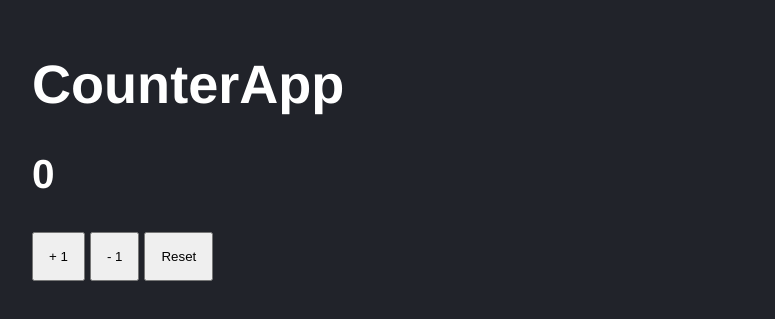
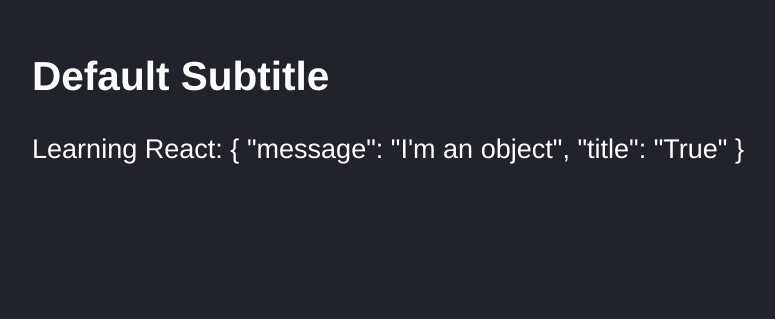
Before and after one commit to Alejoboga20/vite-counter-app, a React app: page / in a window 1280 px wide. Shown: the part 131-450 px from the top of the page, without its empty margins (116-891 px from the left). Built offline with nearby package versions, Linux system fonts and the light colour scheme; the HTML template or start-up script is replaced by a standard one.

Commit message:
Switch to first app

```diff
--- a/package.json
+++ b/package.json
@@ -5,7 +5,8 @@
 	"scripts": {
 		"dev": "vite",
 		"build": "vite build",
-    "preview": "vite preview"
+		"preview": "vite preview",
+		"test": "jest --watchAll"
 	},
 	"dependencies": {
 		"prop-types": "^15.8.1",
--- a/src/App.jsx
+++ b/src/App.jsx
@@ -1,6 +1,6 @@
-import { CounterApp } from './CounterApp';
-//import { FirstApp } from './FirstApp';
+// import { CounterApp } from './CounterApp';
+import { FirstApp } from './FirstApp';
 
 export const App = () => {
-	return <CounterApp initialCounter={0} />;
+	return <FirstApp />;
 };
--- a/src/FirstApp.jsx
+++ b/src/FirstApp.jsx
@@ -18,7 +18,7 @@
 
 FirstApp.propTypes = {
 	title: PropTypes.string.isRequired,
-	title: PropTypes.string,
+	subtitle: PropTypes.string,
 };
 
 FirstApp.defaultProps = {
```
Lines whose indentation alone changed are shown as unchanged.
